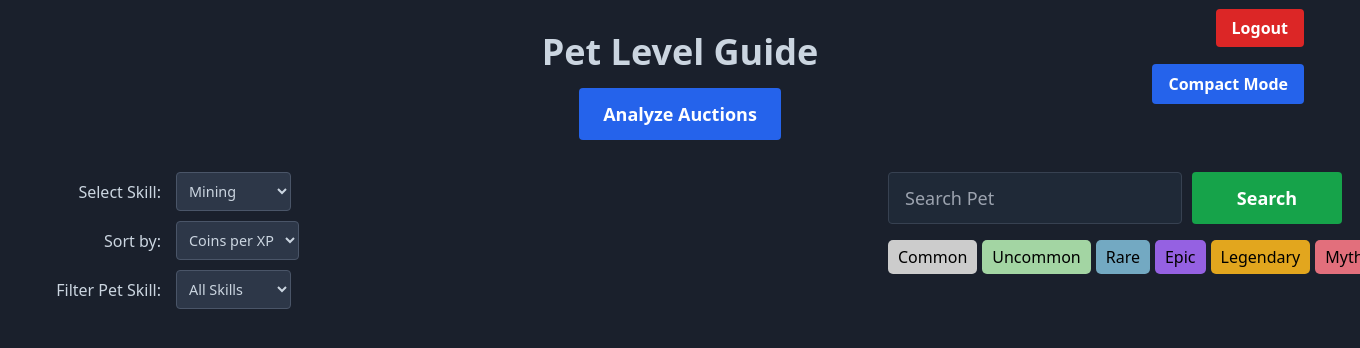
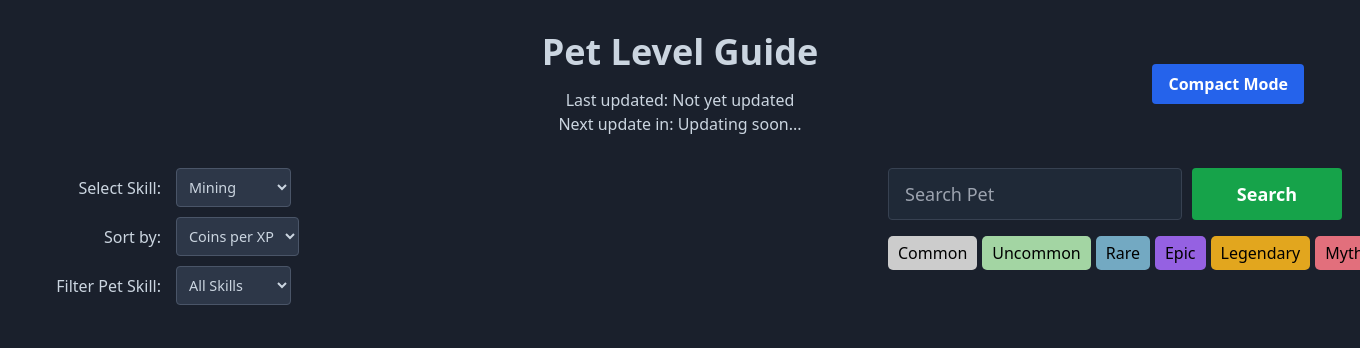
Before and after one commit to Iceshadow1404/PetCalculator, a Flask app: page / in a window 1360 px wide; the page is wider, and only the part inside the window is pictured. Shown: the top 348 px of that part. Run offline with Flask 3, Linux system fonts and the light colour scheme; the visitor is signed in with stand-in values (Sample User, id 1); data that the repository does not hold is empty; parts of the project's set-up code (start-up, migrations or seed data) failed here and were passed over; some libraries are stand-ins or nearby versions.

Commit message:
Added Last Updated Time

```diff
--- a/app.py
+++ b/app.py
@@ -15,6 +15,8 @@ from datetime import datetime, timedelta
 from apscheduler.schedulers.background import BackgroundScheduler
 import atexit
 from flask import send_from_directory
+
+last_update_time = None
 
 # Initialize the database
 def init_db():
@@ -258,9 +260,12 @@ async def fetch_and_analyze_auctions(selected_skill):
     return output_list
 
 
-def calculate_profit_from_db(pet_list, pet_data, selected_skill):
+def calculate_profit_from_db(pet_list, pet_data, selected_skill, max_age_hours=0.0833):  # 5 minutes
     logging.debug(f"Pet data structure: {json.dumps(pet_data, indent=2)}")
     new_pet_list = []
+    current_time = datetime.now()
+    max_age = timedelta(hours=max_age_hours)
+
     for category in pet_list:
         for key, pets in category.items():
             for pet in pets:
@@ -270,6 +275,24 @@ def calculate_profit_from_db(pet_list, pet_data, selected_skill):
 
                 for rarity, pet_info in pet_data[pet].items():
                     logging.debug(f"Processing {pet} with rarity {rarity}")
+
+                    def parse_timestamp(timestamp_str):
+                        if not timestamp_str:
+                            return None
+                        try:
+                            return datetime.strptime(timestamp_str, "%Y-%m-%d %H:%M:%S.%f")
+                        except ValueError:
+                            logging.warning(f"Invalid timestamp format for {pet} {rarity}: {timestamp_str}")
+                            return None
+
+                    low_timestamp = parse_timestamp(pet_info.get("low_timestamp"))
+                    high_timestamp = parse_timestamp(pet_info.get("high_timestamp"))
+
+                    # Skip this entry if either timestamp is missing or older than 5 minutes
+                    if not low_timestamp or not high_timestamp or \
+                            current_time - low_timestamp > max_age or \
+                            current_time - high_timestamp > max_age:
+                        continue
 
                     if pet == "Golden Dragon":
                         xp_required = get_golden_dragon_xp()
@@ -474,20 +497,25 @@ def get_average_prices_batch(pet_data):
 
 
 def fetch_pet_data_from_db():
-    logging.debug("Starting fetch_pet_data_from_db")
     conn = sqlite3.connect('pet_prices.db')
     c = conn.cursor()
 
     c.execute("""
-    SELECT pet_name, rarity, level, price, uuid,
-           AVG(CASE WHEN timestamp > datetime('now', '-1 day') THEN price ELSE NULL END) OVER (PARTITION BY pet_name, rarity, level) as day_avg,
-           AVG(CASE WHEN timestamp > datetime('now', '-7 day') THEN price ELSE NULL END) OVER (PARTITION BY pet_name, rarity, level) as week_avg
-    FROM pet_prices
-    WHERE (pet_name, rarity, level, timestamp) IN (
-        SELECT pet_name, rarity, level, MAX(timestamp)
+    WITH latest_prices AS (
+        SELECT pet_name, rarity, level, price, uuid, timestamp,
+               ROW_NUMBER() OVER (PARTITION BY pet_name, rarity, level ORDER BY timestamp DESC) as rn
         FROM pet_prices
-        GROUP BY pet_name, rarity, level
     )
+    SELECT lp.pet_name, lp.rarity, lp.level,
+           lp.price as current_price,
+           lp.uuid,
+           lp.timestamp,
+           AVG(CASE WHEN pp.timestamp > datetime('now', '-1 day') THEN pp.price END) as day_avg,
+           AVG(CASE WHEN pp.timestamp > datetime('now', '-7 day') THEN pp.price END) as week_avg
+    FROM latest_prices lp
+    JOIN pet_prices pp ON lp.pet_name = pp.pet_name AND lp.rarity = pp.rarity AND lp.level = pp.level
+    WHERE lp.rn = 1
+    GROUP BY lp.pet_name, lp.rarity, lp.level
     """)
 
     results = c.fetchall()
@@ -495,23 +523,28 @@ def fetch_pet_data_from_db():
 
     pet_data = {}
     for row in results:
-        pet_name, rarity, level, price, uuid, day_avg, week_avg = row
+        pet_name, rarity, level, current_price, uuid, timestamp, day_avg, week_avg = row
         if pet_name not in pet_data:
             pet_data[pet_name] = {}
         if rarity not in pet_data[pet_name]:
             pet_data[pet_name][rarity] = {}
-        pet_data[pet_name][rarity][f"{level}_price"] = price
+        pet_data[pet_name][rarity][f"{level}_price"] = current_price
         pet_data[pet_name][rarity][f"{level}_uuid"] = uuid
+        pet_data[pet_name][rarity][f"{level}_timestamp"] = timestamp
         pet_data[pet_name][rarity][f"{level}_day_avg"] = day_avg
         pet_data[pet_name][rarity][f"{level}_week_avg"] = week_avg
 
-    logging.debug(f"Fetched data for {len(pet_data)} pets")
-    for pet, rarities in pet_data.items():
-        logging.debug(f"Pet: {pet}, Rarities: {list(rarities.keys())}")
-
     return pet_data
 
+@app.route('/last_update_time')
+def get_last_update_time():
+    global last_update_time
+    if last_update_time is None:
+        return jsonify({"last_update": None})
+    return jsonify({"last_update": last_update_time.isoformat()})
+
 def update_pet_prices():
+    global last_update_time
     print("Starting update_pet_prices")
     pet_list = load_pet_list("petlist.json")
     print("Pet list loaded")
@@ -554,6 +587,7 @@ def update_pet_prices():
 
     conn.commit()
     conn.close()
+    last_update_time = datetime.now()
     print("Pet prices updated successfully")
 
 
@@ -561,19 +595,15 @@ def find_min_auction(auctions):
     return min((a for a in auctions if "Tier Boost" not in a.get("item_lore", "")),
                key=lambda x: x["starting_bid"], default=None)
 
-scheduler = BackgroundScheduler()
-scheduler.add_job(func=update_pet_prices, trigger="interval", minutes=5)
-scheduler.start()
-
-atexit.register(lambda: scheduler.shutdown())
+if not hasattr(app, 'scheduler'):
+    app.scheduler = BackgroundScheduler()
+    app.scheduler.add_job(func=update_pet_prices, trigger="interval", minutes=5)
+    app.scheduler.start()
+    atexit.register(lambda: app.scheduler.shutdown())
 
 if __name__ == '__main__':
-    pet_data = fetch_pet_data_from_db()
-    logging.debug("Pet data structure:")
-    logging.debug(json.dumps(pet_data, indent=2))
-
     init_db()
+    #update_pet_prices()
     app.run(host="0.0.0.0", port=8000, debug=True)
-    #update_pet_prices()
     if not os.path.exists('images/pets'):
         os.makedirs('images/pets')
--- a/static/script.js
+++ b/static/script.js
@@ -28,6 +28,7 @@ $(document).ready(function() {
     initializeFilters();
     applySettingsFromCookies();
     analyzeAuctions();
+    updateTimer();
 
     // Function to set a cookie
     function setCookie(name, value, days) {
@@ -37,17 +38,17 @@ $(document).ready(function() {
             date.setTime(date.getTime() + (days * 24 * 60 * 60 * 1000));
             expires = "; expires=" + date.toUTCString();
         }
-        document.cookie = name + "=" + (value || "")  + expires + "; path=/";
+        document.cookie = name + "=" + (value || "") + expires + "; path=/";
     }
 
     // Function to get a cookie
     function getCookie(name) {
         var nameEQ = name + "=";
         var ca = document.cookie.split(';');
-        for(var i=0;i < ca.length;i++) {
+        for (var i = 0; i < ca.length; i++) {
             var c = ca[i];
-            while (c.charAt(0)==' ') c = c.substring(1,c.length);
-            if (c.indexOf(nameEQ) == 0) return c.substring(nameEQ.length,c.length);
+            while (c.charAt(0) == ' ') c = c.substring(1, c.length);
+            if (c.indexOf(nameEQ) == 0) return c.substring(nameEQ.length, c.length);
         }
         return null;
     }
@@ -118,6 +119,7 @@ $(document).ready(function() {
 
     // Event listeners for buttons and dropdowns
     $('#analyzeButton').click(analyzeAuctions);
+
     $('#skillSelect').change(function() {
         setCookie('selectedSkill', $(this).val(), 30);
         analyzeAuctions();
@@ -198,7 +200,6 @@ $(document).ready(function() {
     // Function to sort results based on selected criteria
     function sortResults(data) {
         let sortBy = $('#sortToggle').val();
-
         return data.sort((a, b) => {
             // Sort directly by the selected criteria
             return b[sortBy] - a[sortBy];
@@ -250,7 +251,7 @@ $(document).ready(function() {
 
             let outlineInfo = '';
             if (applyRedOutline) {
-                outlineInfo = `<div class="text-red-500 text-xl font-bold text-center my-4">Average price is ${priceDiffPercentage.toFixed(2)}% higher!</div>`;
+                outlineInfo = `<div class="text-red-500 text-xl font-bold text-center my-4">Average price is ${priceDiffPercentage.toFixed(2)}% cheaper!</div>`;
             }
 
             resultsHtml += `
@@ -303,6 +304,52 @@ $(document).ready(function() {
         console.log('Results HTML updated');
     }
 
+    function updateLastUpdateTime() {
+    $.get('/last_update_time', function(data) {
+        if (data.last_update) {
+            const lastUpdate = new Date(data.last_update);
+            $('#lastUpdateTime').text(lastUpdate.toLocaleString());
+        } else {
+            $('#lastUpdateTime').text('Not yet updated');
+        }
+    });
+}
+
+    function updateTimer() {
+        $.get('/last_update_time', function(data) {
+            if (data.last_update) {
+                const lastUpdate = new Date(data.last_update);
+                const nextUpdate = new Date(data.next_update);
+                const now = new Date();
+
+                $('#lastUpdateTime').text(formatDate(lastUpdate));
+
+                if (nextUpdate > now) {
+                    const timeLeft = Math.floor((nextUpdate - now) / 1000);
+                    $('#nextUpdateTime').text(formatTimeLeft(timeLeft));
+                    setTimeout(updateTimer, 1000);
+                } else {
+                    $('#nextUpdateTime').text('Updating soon...');
+                    setTimeout(updateTimer, 5000);
+                }
+            } else {
+                $('#lastUpdateTime').text('Not yet updated');
+                $('#nextUpdateTime').text('Updating soon...');
+                setTimeout(updateTimer, 5000);
+            }
+        });
+    }
+
+    function formatDate(date) {
+        return date.toLocaleTimeString([], {hour: '2-digit', minute:'2-digit'});
+    }
+
+    function formatTimeLeft(seconds) {
+        const minutes = Math.floor(seconds / 60);
+        const remainingSeconds = seconds % 60;
+        return `${minutes}:${remainingSeconds.toString().padStart(2, '0')}`;
+    }
+
     // Function to format prices
     function formatPrice(price, isCoinsPerXp = false) {
         if (typeof price === 'string') return price;
--- a/templates/index.html
+++ b/templates/index.html
@@ -15,12 +15,6 @@
 </head>
 <body>
     <div class="container mx-auto px-4 py-8 relative">
-        <!-- Logout button div -->
-        <div class="absolute top-0 right-0 mt-4 mr-4">
-            <a href="{{ url_for('logout') }}" class="bg-red-600 text-white font-bold py-2 px-4 rounded">
-                Logout
-            </a>
-        </div>
 
         <!-- New Compact Mode button div -->
         <div class="absolute top-0 right-0 mt-16 mr-4">
@@ -32,10 +26,13 @@
 
         <div class="text-center mb-8">
             <h1 class="text-4xl font-bold mb-4">Pet Level Guide</h1>
-            <button id="analyzeButton" class="bg-blue-600 hover:bg-blue-700 text-white font-bold rounded text-lg action-button">
-                Analyze Auctions
-            </button>
+            <div id="updateTimer" class="text-center mb-4">
+                <p>Last updated: <span id="lastUpdateTime"></span></p>
+                <p>Next update in: <span id="nextUpdateTime"></span></p>
+            </div>
         </div>
+
+
 
         <div class="flex justify-between mb-8">
             <!-- Left side: Filters -->
```
Lines whose indentation alone changed are shown as unchanged.
